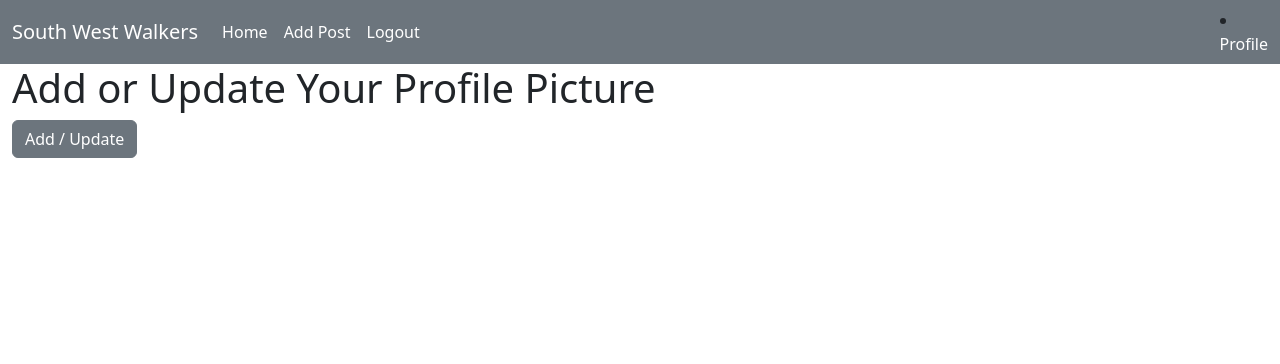
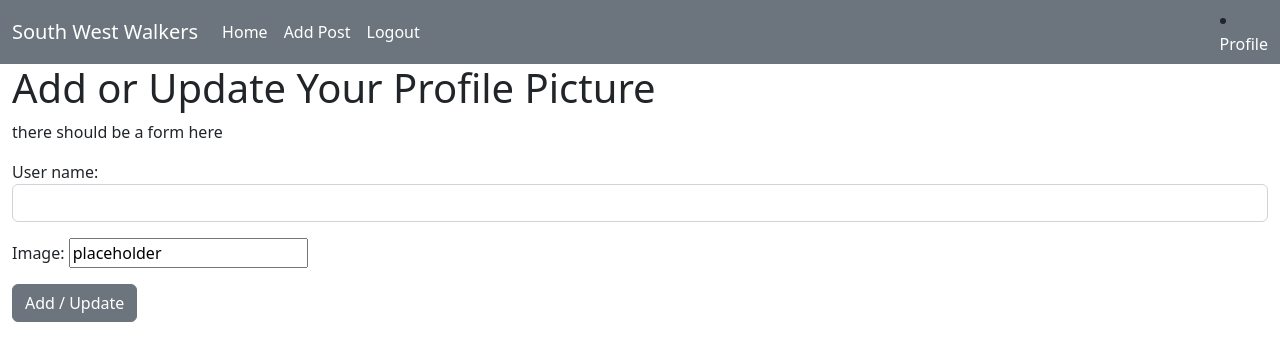
Before and after one commit to cwallacebailey/Django-SouthWest-Walkers, a Django app: page /profile/update_profile_picture in a window 1280 px wide. Shown: the top 364 px of the page. Run offline with Django 4.2, Linux system fonts and the light colour scheme; the visitor is signed in with stand-in values (Sample User, id 1); parts of the project's set-up code (start-up, migrations or seed data) failed here and were passed over; some libraries are stand-ins or nearby versions.

Commit message:
Update view of profile to UpdateView to fix form

```diff
--- a/blog/forms.py
+++ b/blog/forms.py
@@ -19,4 +19,8 @@ class PostForm(forms.ModelForm):
 class ProfileForm(forms.ModelForm):
     class Meta:
         model = ProfilePicture
-        fields = ('profile_image',)
+        fields = ('user_name', 'profile_image',)
+
+        widgets = {
+            'user_name': forms.TextInput(attrs={'class': 'form-control'}),
+        }
--- a/blog/models.py
+++ b/blog/models.py
@@ -48,4 +48,5 @@ class Comment(models.Model):
 
 
 class ProfilePicture(models.Model):
+    user_name = models.CharField(max_length=150, unique=True)
     profile_image = CloudinaryField('image', default='placeholder', null=True, blank=True)
--- a/blog/views.py
+++ b/blog/views.py
@@ -57,7 +57,7 @@ class Profile(generic.ListView):
     template_name = 'profile.html'
     paginate_by = 8
 
-class ProfilePicture(generic.ListView):
+class ProfilePicture(generic.CreateView):
     model = ProfilePicture
     form_class = ProfileForm
     template_name = 'profile_picture.html'
--- a/templates/profile_picture.html
+++ b/templates/profile_picture.html
@@ -13,6 +13,7 @@
     <div class="form-group">
         <form method="POST" enctype="multipart/form-data">
             {% csrf_token %}
+            <p>there should be a form here</p>
             {{ form.as_p }}
             <button class="btn btn-secondary">Add / Update</button>
         </form>
```
Also changed, not shown: blog/migrations/0013_profilepicture_user_name.py (added).
